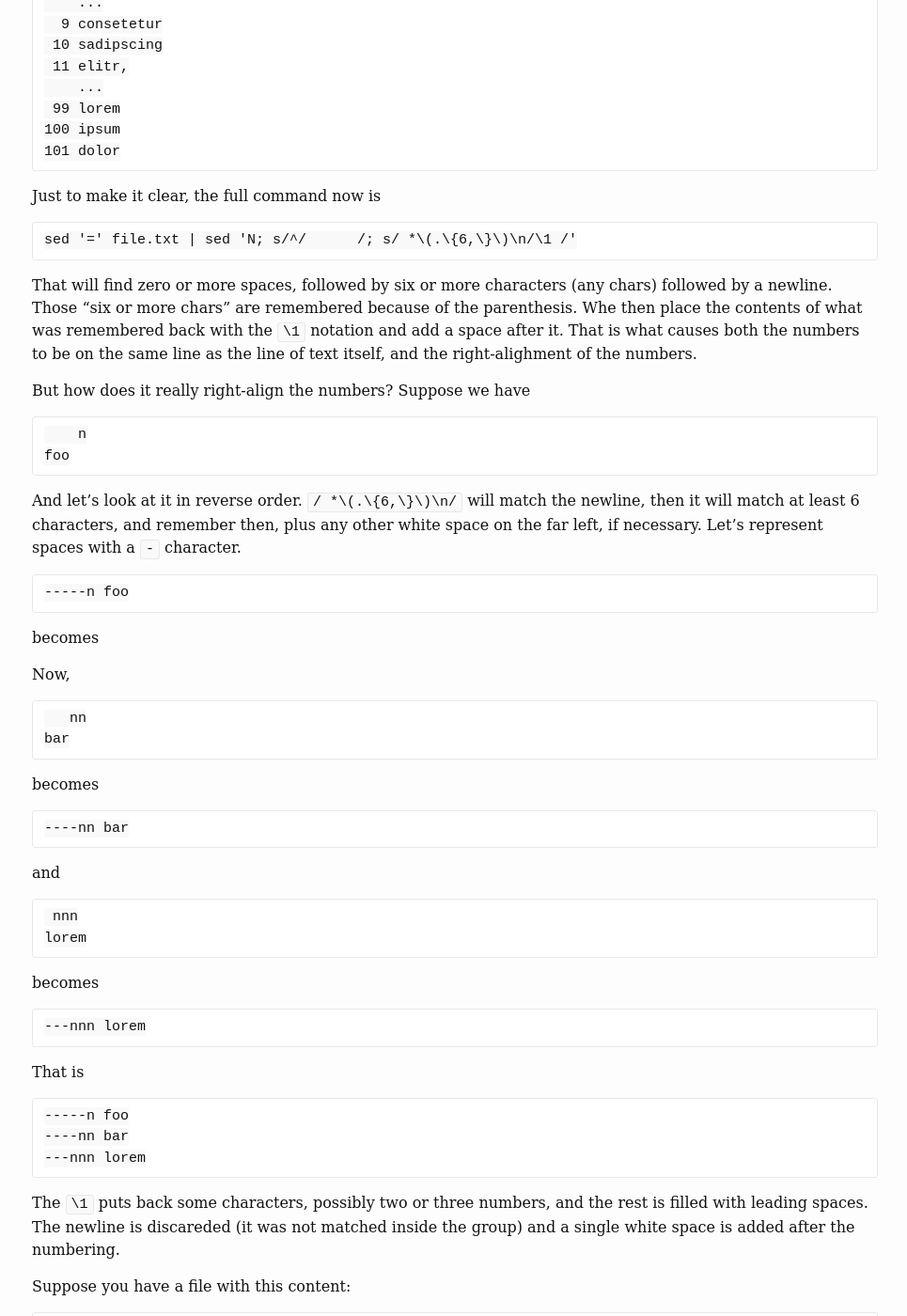
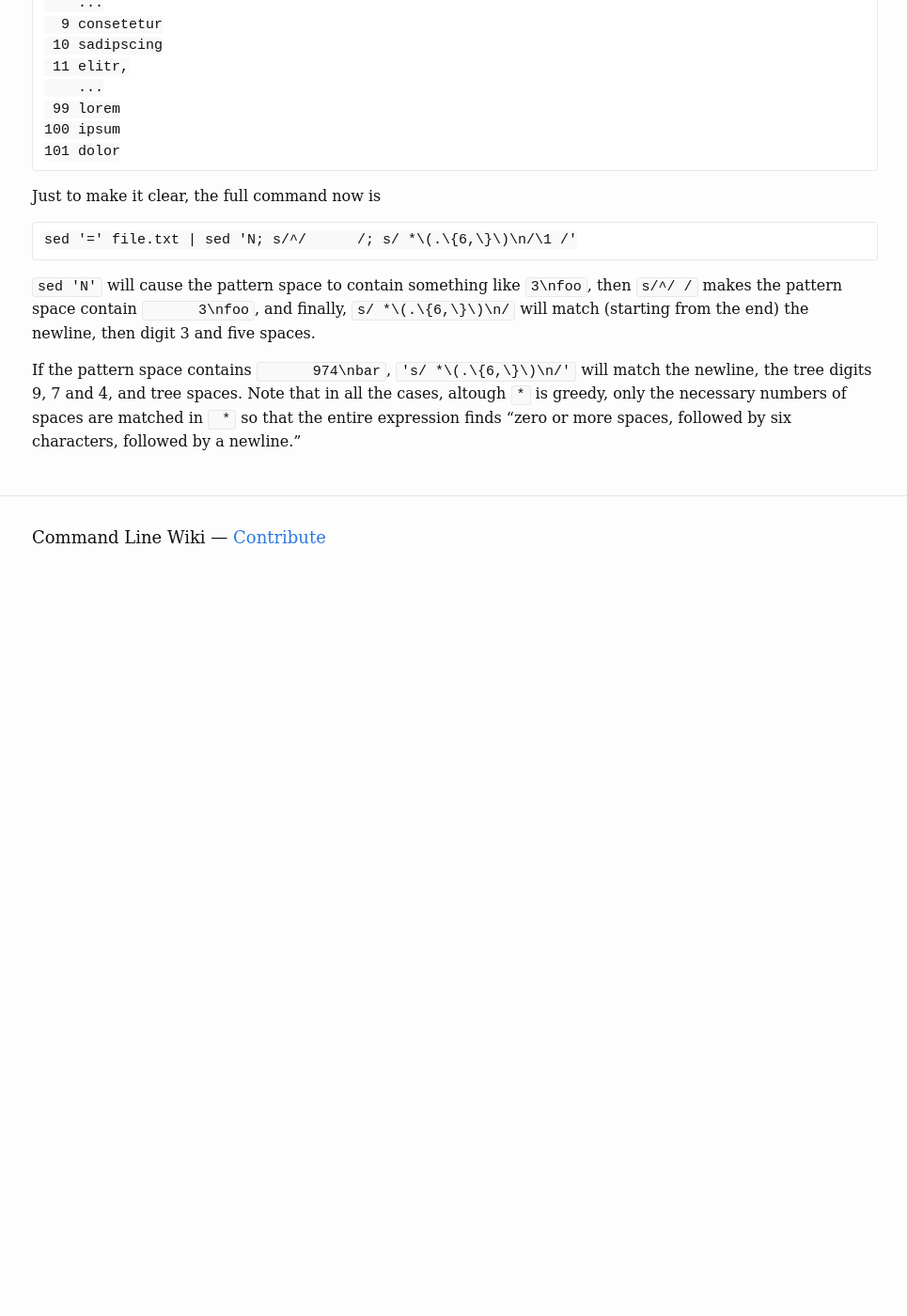
Before and after one commit to command-line-wiki/command-line-wiki.github.io, a Jekyll site: the page built from sed/understanding-sed-scripts.md, in a window 1280 px wide and 1400 px high, scrolled down 2103 px. Shown: the whole window at 94% size, without its empty margins (156-1121 px from the left). Built offline with Jekyll 4.4.1, drawn with Linux system fonts in a browser that asks for light colours; after the commit the page ends 2733 px from its top, so only the background shows below that; some of the changed text lies outside the part shown.

Commit message:
Line numbers improved explanation.

```diff
--- a/sed/understanding-sed-scripts.md
+++ b/sed/understanding-sed-scripts.md
@@ -113,79 +113,17 @@ Just to make it clear, the full command now is
     sed '=' file.txt | sed 'N; s/^/      /; s/ *\(.\{6,\}\)\n/\1 /'
 
 
-That will find zero or more spaces, followed by six or more characters (any
-chars) followed by a newline. Those “six or more chars” are remembered because
-of the parenthesis. Whe then place the contents of what was remembered back
-with the `\1` notation and add a space after it. That is what causes both the
-numbers to be on the same line as the line of text itself, and the right-alighment
-of the numbers.
+`sed 'N'` will cause the pattern space to contain something like
+<code>3\nfoo</code>, then
+`s/^/      /` makes the pattern space contain
+<code>&nbsp;&nbsp;&nbsp;&nbsp;&nbsp;&nbsp;3\nfoo</code>, and finally, `s/
+*\(.\{6,\}\)\n/` will match (starting from the end) the newline, then digit 3
+and five spaces.
 
-But how does it really right-align the numbers? Suppose we have
-
-        n
-    foo
-
-And let's look at it in reverse order. `/ *\(.\{6,\}\)\n/` will match the
-newline, then it will match at least 6 characters, and remember then, plus
-any other white space on the far left, if necessary. Let's represent spaces
-with a `-` character.
-
-    -----n foo
-
-becomes
-
-
-Now,
-
-       nn
-    bar
-
-becomes
-
-    ----nn bar
-
-
-and
-
-     nnn
-    lorem
-
-becomes
-
-    ---nnn lorem
-
-That is
-
-    -----n foo
-    ----nn bar
-    ---nnn lorem
-
-The `\1` puts back some characters, possibly two or three numbers, and the rest
-is filled with leading spaces. The newline is discareded (it was not matched
-inside the group) and a single white space is added after the numbering.
-
-
-Suppose you have a file with this content:
-
-         9
-    foo
-         99
-    bar
-         999
-    jedi
-
-That is actually the output of
-
-    sed = file.txt | sed 'N; s/^/      /'
-
-But it is nice so we can isolate main part of the script to try to understand it:
-
-    sed 's/ *\(.\{6,\}\)\n/\1 /' < file.txt
-
-
-Sed will try to match 6 chars, and will use the <code>&nbsp;&#42;</code> part
-of the regex to match leading spaces only if needed to make the match happen.
-So, if we have three digits, and `.\{6,\}` will match those three digits, three
-leading spaces just before the digits, and the <code>&nbsp;&#42;</code> part
-will match any other white space before those if needed to cause the regex to
-match.
+If the pattern space contains
+<code>&nbsp;&nbsp;&nbsp;&nbsp;&nbsp;&nbsp;974\nbar</code>,
+`'s/ *\(.\{6,\}\)\n/'` will match the newline, the tree digits 9, 7 and 4, and
+tree spaces. Note that in all the cases, altough <code>&#42;</code> is greedy,
+only the necessary numbers of spaces are matched in <code>&nbsp;&#42;</code> so
+that the entire expression finds “zero or more spaces, followed by six
+characters, followed by a newline.”
```
Also changed, not shown: other parts of sed/understanding-sed-scripts.md (+1 -1 lines).
